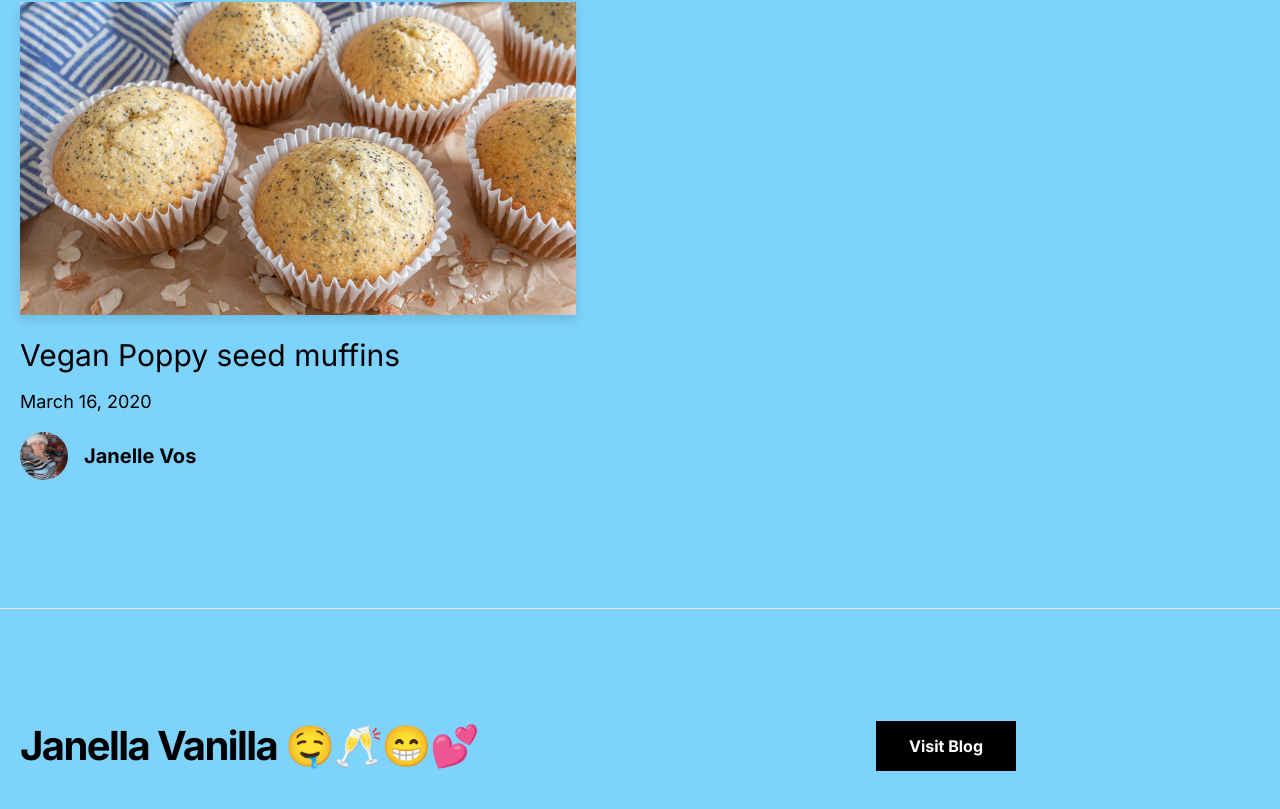
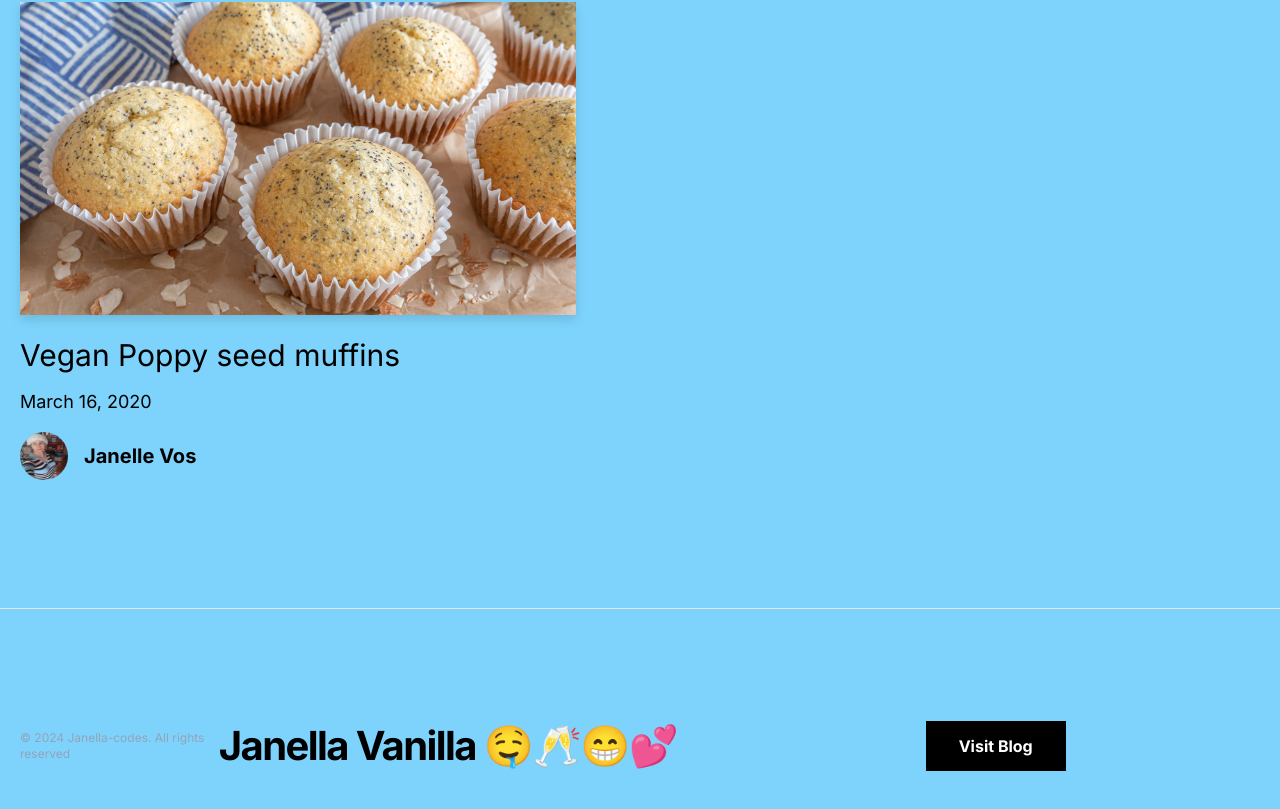
Before and after one commit to Janella-codes/JanellaVanilla, a Next.js app: page / in a window 1280 px wide. Shown: the part 2474-3283 px from the top of the page. Built offline with nearby package versions, Linux system fonts and the light colour scheme.

Commit message:
Add auth

```diff
--- a/src/app/_components/footer.tsx
+++ b/src/app/_components/footer.tsx
@@ -3,12 +3,14 @@ import { EXAMPLE_PATH } from "@/lib/constants";
 
 export function Footer() {
   return (
-    <footer className="bg-neutral-50 border-t border-neutral-200">
+    <footer className="bg-sky-300 border-t border-neutral-200">
       <Container>
         <div className="py-28 flex flex-col lg:flex-row items-center">
+        <small className="text-xs text-slate-400" >&copy; 2024 Janella-codes. All rights reserved</small>
           <h3 className="text-4xl lg:text-[2.5rem] font-bold tracking-tighter leading-tight text-center lg:text-left mb-10 lg:mb-0 lg:pr-4 lg:w-1/2">
             Janella Vanilla 🤤🥂😁💕
           </h3>
+
           <div className="flex flex-col lg:flex-row justify-center items-center lg:pl-4 lg:w-1/2">
             <a
               href="https://janellavanilla.com"
@@ -22,7 +24,9 @@ export function Footer() {
             >
 
             </a>
+
           </div>
+
         </div>
       </Container>
     </footer>
```
